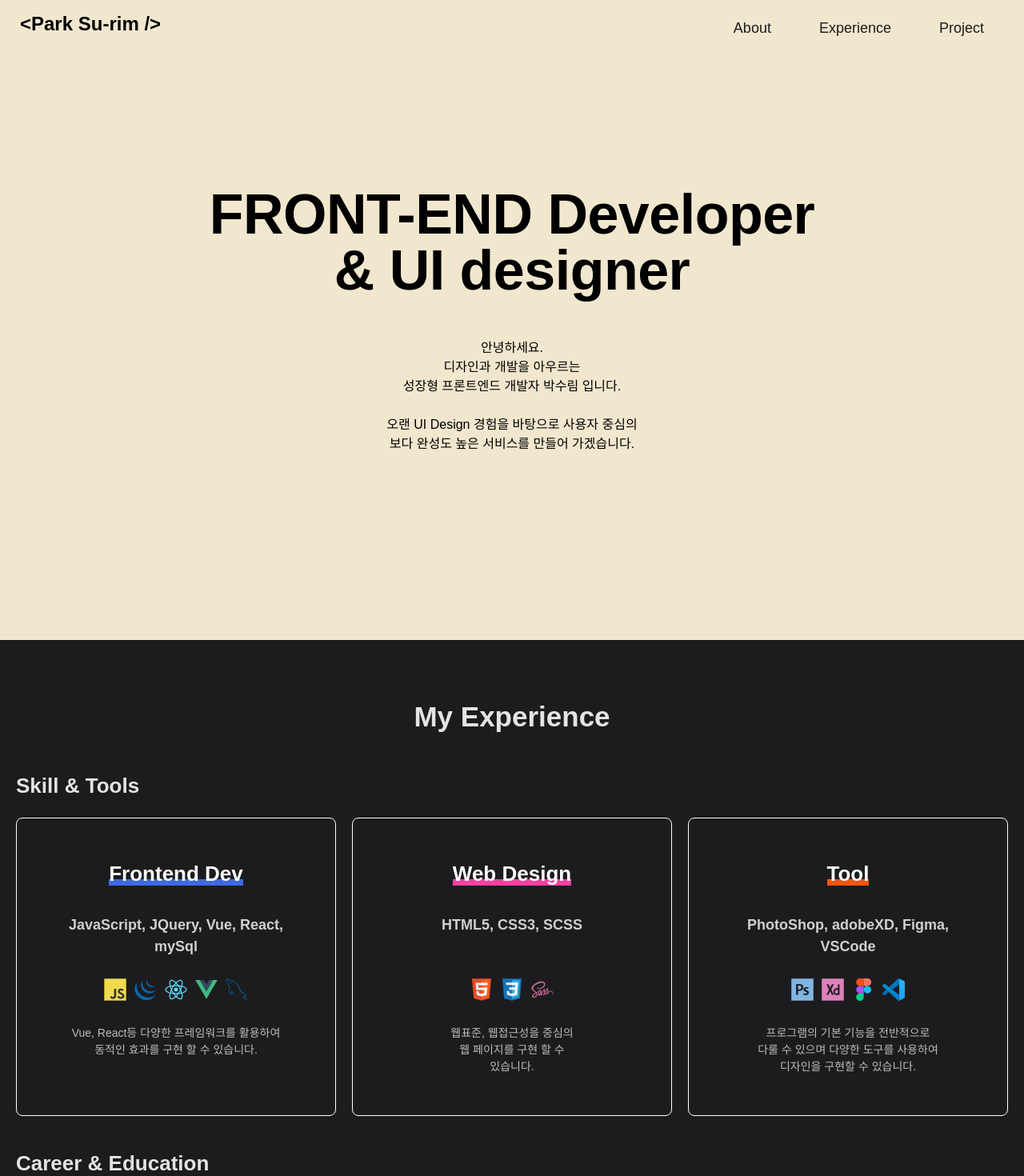
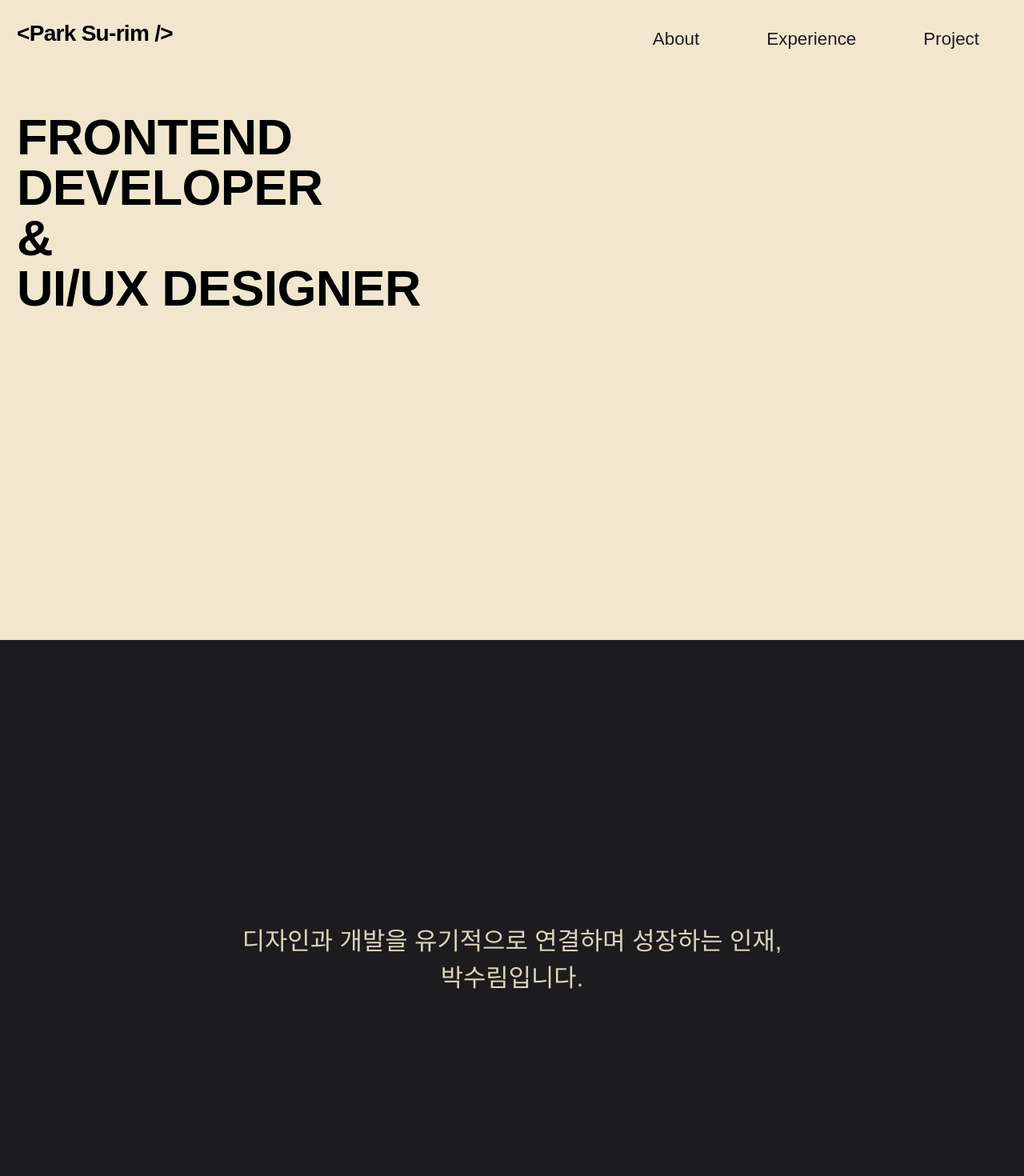
Before and after one commit to hollolo123/portfolio, a Vue app: page / in a window 1280 px wide. Shown: the top 1470 px of the page at 80% size. Built offline with nearby package versions, Linux system fonts and the light colour scheme.

Commit message:
design :: aboutme page

```diff
--- a/src/style.css
+++ /dev/null
@@ -1,79 +0,0 @@
-:root {
-  font-family: system-ui, Avenir, Helvetica, Arial, sans-serif;
-  line-height: 1.5;
-  font-weight: 400;
-
-  color-scheme: light dark;
-  color: rgba(255, 255, 255, 0.87);
-  background-color: #242424;
-
-  font-synthesis: none;
-  text-rendering: optimizeLegibility;
-  -webkit-font-smoothing: antialiased;
-  -moz-osx-font-smoothing: grayscale;
-}
-
-a {
-  font-weight: 500;
-  color: #646cff;
-  text-decoration: inherit;
-}
-a:hover {
-  color: #535bf2;
-}
-
-body {
-  margin: 0;
-  display: flex;
-  place-items: center;
-  min-width: 320px;
-  min-height: 100vh;
-}
-
-h1 {
-  font-size: 3.2em;
-  line-height: 1.1;
-}
-
-button {
-  border-radius: 8px;
-  border: 1px solid transparent;
-  padding: 0.6em 1.2em;
-  font-size: 1em;
-  font-weight: 500;
-  font-family: inherit;
-  background-color: #1a1a1a;
-  cursor: pointer;
-  transition: border-color 0.25s;
-}
-button:hover {
-  border-color: #646cff;
-}
-button:focus,
-button:focus-visible {
-  outline: 4px auto -webkit-focus-ring-color;
-}
-
-.card {
-  padding: 2em;
-}
-
-#app {
-  max-width: 1280px;
-  margin: 0 auto;
-  padding: 2rem;
-  text-align: center;
-}
-
-@media (prefers-color-scheme: light) {
-  :root {
-    color: #213547;
-    background-color: #ffffff;
-  }
-  a:hover {
-    color: #747bff;
-  }
-  button {
-    background-color: #f9f9f9;
-  }
-}
--- a/src/styles/common/common.scss
+++ b/src/styles/common/common.scss
@@ -1,7 +1,7 @@
 @use './import/_variables' as *;
 @forward '@/assets/font/font';
 
-html { font-size: 10px; }
+html { font-size: 14px; }
 
 body {
   font: {
@@ -9,6 +9,7 @@ body {
     size: 1.6rem;
     weight: 400;
   }
+  min-width: 420px;
   line-height: 1.5;
 }
 
@@ -35,8 +36,8 @@ h4 { font-size: 2.5rem;}
     position: fixed;
     bottom: 100px;
     right: 20px;
-    width: 6.5rem;
-    height: 6.5rem;
+    width: 6rem;
+    height: 6rem;
     border-radius: 50%;
     background: #2b2f3c;
     color:$beige-color;
--- /dev/null
+++ b/src/styles/layout/aboutme.scss
@@ -0,0 +1,18 @@
+@use './layout.scss';
+@use '@/styles/common/import/_variables' as *;
+
+#aboutme {
+  display: flex;
+  flex-direction: column;
+  align-items: center;
+  justify-content: center;
+
+  .aboutme__text {
+    text-align: center;
+    color: $beige-color;
+    opacity: 0.9;
+    padding: 0 5rem;
+    font-size: 2.2rem;
+  }
+
+}
--- a/src/styles/layout/header.scss
+++ b/src/styles/layout/header.scss
@@ -26,14 +26,15 @@ header {
       align-items: center;
       justify-content: space-between;
       height: 6rem;
-      padding: 0 2rem;
+      padding: 0 1rem;
       .logo {
         a {
           display: inline-block;
           line-height: 6rem;
           padding: 0 .5rem;
           font-weight: 700;
-          font-size: 2.4rem;
+          font-size: 2rem;
+          letter-spacing: -0.05rem;
         }
       }
       .gnb {
@@ -43,7 +44,7 @@ header {
           z-index: 10;
           span {
             display: block;
-            width: 2.5rem;
+            width: 2rem;
             height: 2px;
             background-color: $dark-color;
             margin-bottom: .5rem;
@@ -53,10 +54,10 @@ header {
             display: block;
             span {
               &:nth-child(1) {
-                transform: rotate(45deg) translate(0px, 5px);
+                transform: rotate(45deg) translate(0px, 6px);
               }
               &:nth-child(2) {
-                transform: rotate(-45deg) translate(1px, -5px);
+                transform: rotate(-45deg) translate(1px, -6px);
               }
               &:nth-child(3) {
                 display: none;
@@ -87,7 +88,7 @@ header {
               color: $white-color;
               padding: 0 3rem;
               line-height: 5rem;
-              font-size: 1.8rem;
+              font-size: 1.6rem;
               color: $beige-color;
               &:hover {
                 background: rgb(241, 231, 206,.05);
--- a/src/styles/layout/intro.scss
+++ b/src/styles/layout/intro.scss
@@ -19,19 +19,70 @@
     background: linear-gradient(180deg, rgb(243, 237, 222, 0), rgba(0,0,0,0.4),rgba(0,0,0, .96));
   }
 }
+/* circle */
+.circle__wrap {
+  position: relative;
+  width: 100%;
+  height: 100%;
+  .circle_left {
+    position: absolute;
+    top: 0;
+    left: 0;
+    width: 100%;
+    height: 100%;
+    .circle1 {
+      position: absolute;
+      top: -215px;
+      left: -230px;
+      width: 85rem;
+      height: 85rem;
+      background-color: rgba(28, 152, 101, 0.8);
+      border-radius: 50%;
+      animation: circleMove 5s ease-in infinite;
+    }
+
+  }
+}
+
+@keyframes circleMove {
+  0% {
+    transform: rotate(0deg);
+    top: -215px;
+    left: -230px;
+  }
+  25% {
+    transform: rotate(90deg);
+    top: -200px;
+    left: -220px;
+  }
+  50% {
+    transform: rotate(180deg);
+    top: -220px;
+    left: -240px;
+  }
+  75% {
+    transform: rotate(270deg);
+    top: -200px;
+    left: -220px;
+  }
+  100% {
+    transform: rotate(360deg);
+    top: -215px;
+    left: -230px;
+  }
+}
+
 
 /* Intro */
 .main__slogan {
-  position: absolute;
-  top: 50%;
-  left: 50%;
-  transform: translate(-50%, -50%);
   width: 100%;
-  text-align: center;
-  > h2 {
-    font-size: 7rem;
+  padding: 8rem 0 0 1.5rem;
+  box-sizing: border-box;
+  text-align: left;
+  p {
+    font-size: 4.5rem;
     font-weight: 700;
-    line-height: 7rem;
+    line-height: 4.5rem;
     letter-spacing: -0.05rem;
   }
   .text {
--- a/src/styles/layout/layout.scss
+++ b/src/styles/layout/layout.scss
@@ -27,7 +27,7 @@ section {
   z-index: 1;
 }
 
-#experience, #project, #comment {
+#aboutme, #experience, #project, #comment {
   position: relative;
   z-index:10;
 }
--- a/src/styles/reset.css
+++ b/src/styles/reset.css
@@ -33,7 +33,7 @@ footer, header, hgroup, main, menu, nav, section {
     display: none;
 }
 html {
-	font-size: 10px;
+	font-size: 14px;
 }
 body {
 	line-height: 1;
--- /dev/null
+++ b/src/views/Aboutme.vue
@@ -0,0 +1,21 @@
+<template>
+  <section id="aboutme" class="dark">
+    <div class="contents">
+      <p class="aboutme__text">
+        디자인과 개발을 유기적으로 연결하며
+        성장하는 인재,<br/>
+        박수림입니다.
+      </p>
+    </div>
+  </section>
+</template>
+
+<script>
+export default {
+
+}
+</script>
+
+<style lang="scss" scoped>
+@use '@/styles/layout/aboutme' as *;
+</style>
--- a/src/views/Intro.vue
+++ b/src/views/Intro.vue
@@ -1,19 +1,27 @@
 <template>
   <section id="intro">
+    <!-- <div class="circle__wrap">
+      <div class="circle_left">
+        <div class="circle1"></div>
+        <div class="circle2"></div>
+      </div>
+    </div> -->
     <div class="contents">
-      <div class="inner">
+      <div class="">
         <div class="main__slogan">
-          <h2>FRONT-END Developer</h2>
-          <h2>& UI designer</h2>
+          <p>FRONTEND</p>
+          <p>DEVELOPER</p>
+          <p>&</p>
+          <p>UI/UX DESIGNER</p>
           <!-- <span class="cursor">|</span> -->
-          <p class="text">
+          <!-- <p class="text">
             안녕하세요.<br/>
             디자인과 개발을 아우르는<br/>
             성장형 프론트엔드 개발자 박수림 입니다.<br/>
             <br/>
             오랜 UI Design 경험을 바탕으로 사용자 중심의<br/>
             보다 완성도 높은 서비스를 만들어 가겠습니다.
-          </p>
+          </p> -->
         </div>
       </div>
     </div>
--- a/src/views/Main.vue
+++ b/src/views/Main.vue
@@ -1,6 +1,7 @@
 <template>
   <div id="main__wrap">
     <Intro />
+    <Aboutme />
     <Experience />
     <Project />
     <Comment />
@@ -9,6 +10,7 @@
 
 <script>
 import Intro from './Intro.vue'
+import Aboutme from './Aboutme.vue'
 import Experience from './Experience.vue'
 import Project from './Project.vue'
 import Comment from './Comment.vue'
@@ -16,6 +18,7 @@ import Comment from './Comment.vue'
 export default {
   components: {
     Intro,
+    Aboutme,
     Experience,
     Project,
     Comment
```
